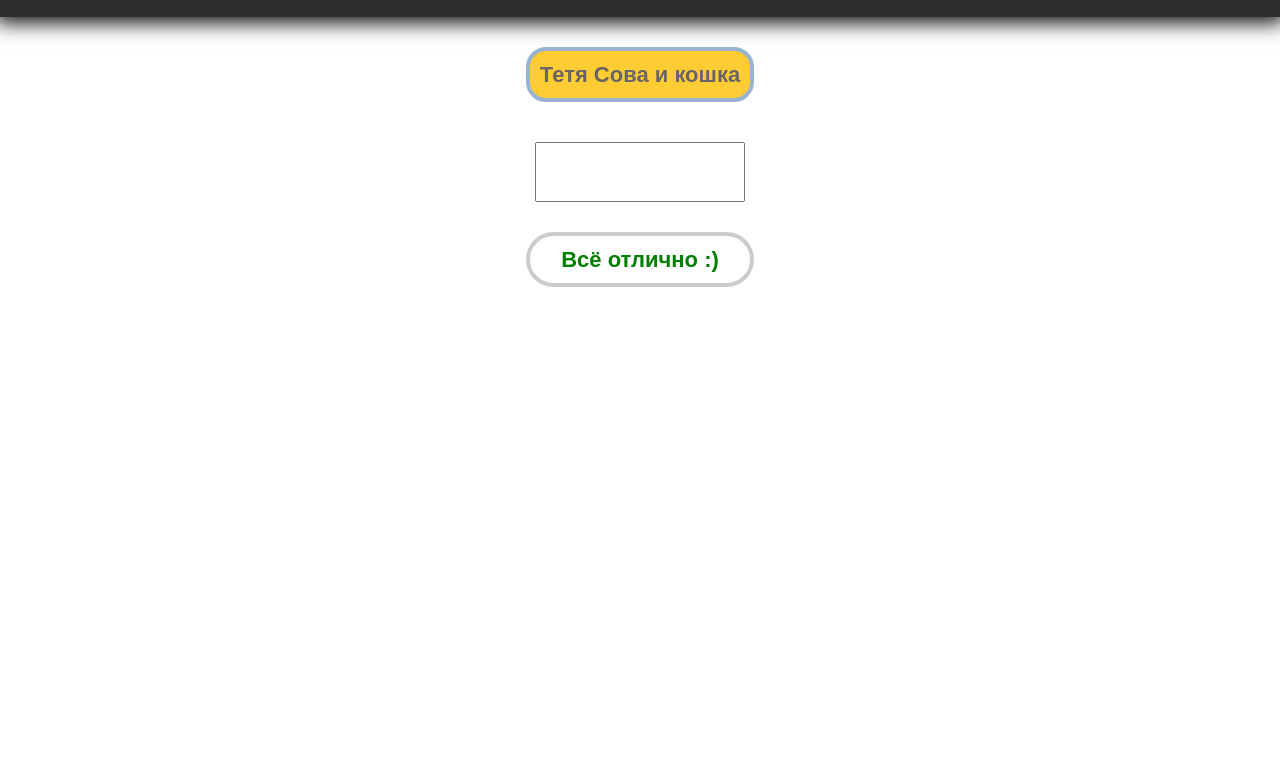
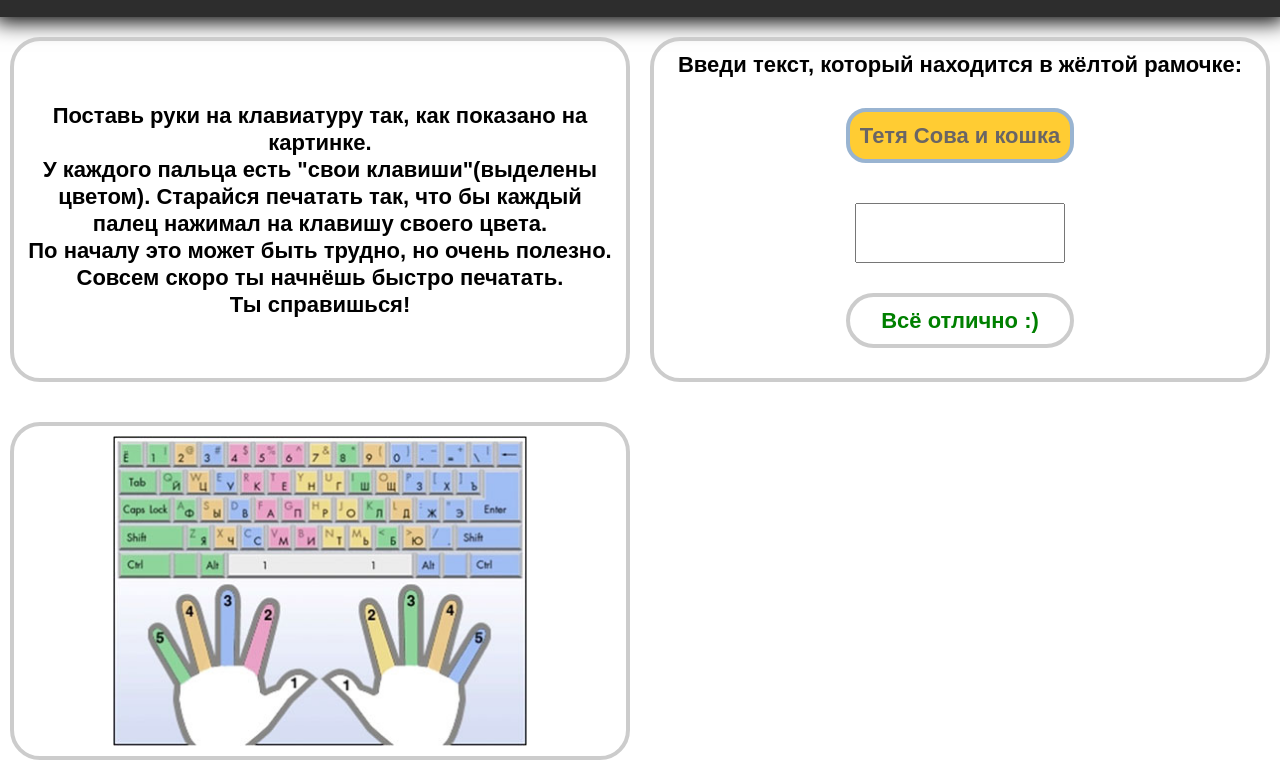
Before and after one commit to RomaMirzo/keyboard-trainer-for-children, a plain HTML site: page index.html in a window 1280 px wide. Shown: the part 50-830 px from the top of the page. Before the commit the page ends 800 px from the top, so only its background shows below. Drawn offline with Linux system fonts and the light colour scheme.

Commit message:
add description for users and add exaple image

```diff
--- a/assets/css/style.css
+++ b/assets/css/style.css
@@ -15,16 +15,36 @@ h1 {
   color: #fff;
 }
 
-.container {
+img {
+  margin: 0 auto;
+  width: 70%;
+}
+
+.container-base {
+  display: grid;
+  grid-template-columns: repeat(auto-fill, minmax(450px, 1fr));
+}
+
+.description {
+  margin: 20px 10px;
+  padding: 10px;
+  text-align: center;
+  border: 4px solid #ccc;
+  border-radius: 30px;
+  font: 13px/27px Arial,sans-serif;
+  font-weight: bold;
+  font-size: 22px;
+}
+
+.container-part {
   display: flex;
   flex-direction: column;
   justify-content: center;
 }
 
-
 .text {
   margin: 30px auto;
-  max-width: 300px;
+  max-width: 400px;
   border: 4px solid #99b4d1;
   border-radius: 20px;
   background: #fc3;
@@ -69,3 +89,10 @@ p#newText {
 .badWarning {
   color: red;
 }
+
+@media (max-width: 1024px) {
+  .container-base {
+    display: flex;
+    flex-direction: column;
+  }
+}
--- a/assets/js/logic.js
+++ b/assets/js/logic.js
@@ -28,9 +28,7 @@ setInterval(() => {
   // если написали все строки - выводим алерт
   if(test.length === strokeNumber) {
     alert('Ты молодец! Уверен, что сможешь ещё быстрее ;)');
-    addText('', '');
     newGame = true;
-    // return;
   }
 
   userLetter = input.value;
@@ -47,6 +45,8 @@ setInterval(() => {
     oldLetters = test[strokeNumber];
     if(oldLetters) testTextArray = oldLetters.split('');
 
+    if(oldLetters === undefined) oldLetters = 'Молодец!';
+
     addText('', oldLetters);
     input.value = '';
   }
@@ -59,7 +59,6 @@ setInterval(() => {
 
     addText(newLetters, oldLetters);
     input.value = '';
-    console.log(strokeNumber);
   }
 
   // если в инпуте больше одной буквы - что-то вводится не то
--- a/index.html
+++ b/index.html
@@ -10,8 +10,17 @@
   <header>
     <h1>Клавиатурный тренажёр</h1>
   </header>
-  <div class="container">
+  <div class="container-base">
+    <div class="container-part description">
+      <p>Поставь руки на клавиатуру так, как показано на картинке.<br>
+        У каждого пальца есть "свои клавиши"(выделены цветом). Старайся печатать так, что бы каждый палец нажимал на клавишу своего цвета.<br>
+        По началу это может быть трудно, но очень полезно. Совсем скоро ты начнёшь быстро печатать.<br>
+        Ты справишься!
+      </p>
+    </div>
 
+    <div class="container-part description">
+      <p>Введи текст, который находится в жёлтой рамочке:</p>
       <div class="text">
         <p id="newText"></p>
       </div>
@@ -23,6 +32,12 @@
       </p>
     </div>
 
+    <div class="container-part description">
+      <img src="./assets/img/keyboard-schema.jpg" alt="keyboard-schema">
+    </div>
+
+  </div>
+
   <script src="./assets/js/logic.js"></script>
 </body>
 </html>
```
Also changed, not shown: assets/img/keyboard-schema.jpg (added), assets/js/timer.js (deleted). Lines whose indentation alone changed are shown as unchanged.
